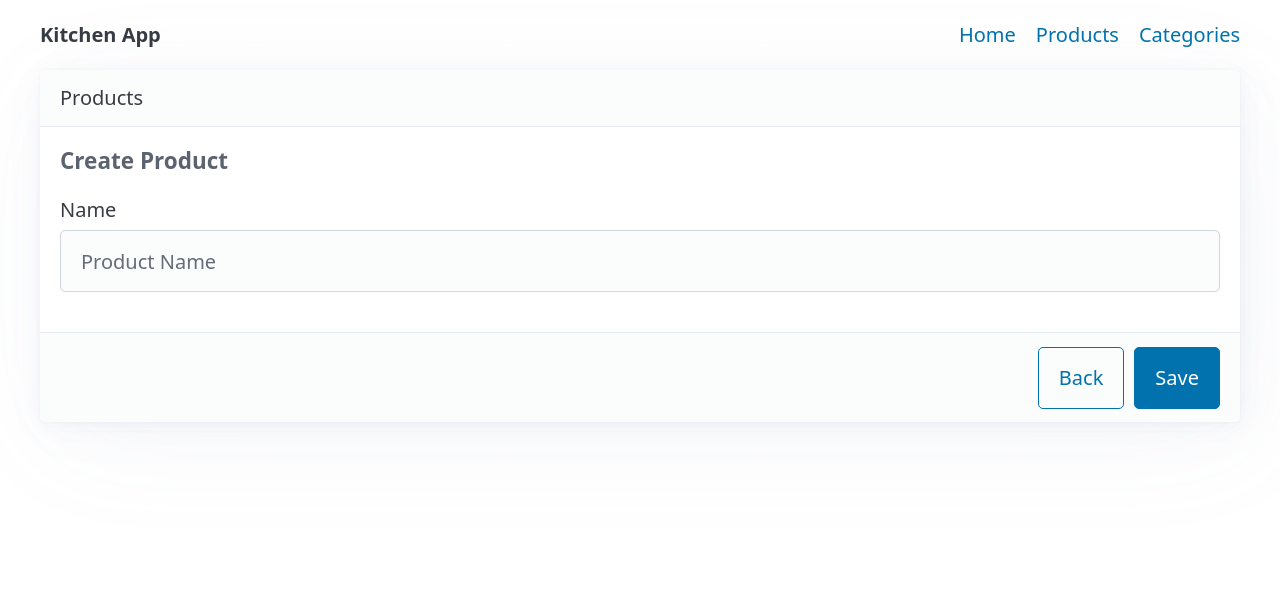
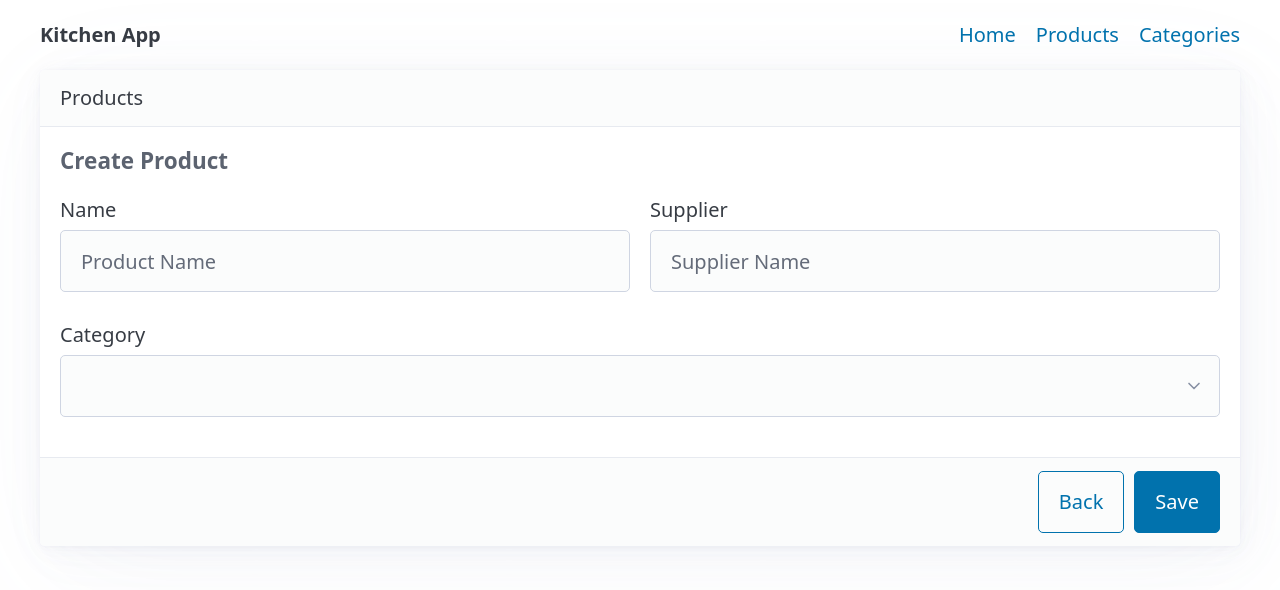
Before and after one commit to danielschmitz/kitchen-app-book, a Vue app: page /products/create in a window 1280 px wide. Shown: the top 590 px of the page. Built offline with nearby package versions, Linux system fonts and the light colour scheme; data requests are answered from the project's data file.

Commit message:
Create product

```diff
--- a/db.json
+++ b/db.json
@@ -1,58 +1,70 @@
 {
   "categories": [
     {
-        "id": 1,
+      "id": "1",
       "name": "Meat"
     },
     {
-        "id": 2,
+      "id": "2",
       "name": "Vegetables"
     },
     {
-        "id": 3,
+      "id": "3",
       "name": "Dairy"
     }
   ],
   "products": [
     {
-        "id": 101,
+      "id": "1",
       "name": "Beef",
       "supplier": "Maranata",
       "categoryId": 1
     },
     {
-        "id": 102,
+      "id": "2",
       "name": "Tomatoes",
       "supplier": "",
       "categoryId": 2
     },
     {
-        "id": 103,
+      "id": "3",
       "name": "Milk",
       "supplier": "Happy Coat",
       "categoryId": 3
+    },
+    {
+      "id": "7edb",
+      "name": "foo",
+      "supplier": "bar",
+      "categoryId": 0
+    },
+    {
+      "id": "1d2f",
+      "name": "foo",
+      "supplier": "bar",
+      "categoryId": "3"
     }
   ],
   "stock": [
     {
-        "id": 1001,
-        "productId": 101,
+      "id": "1",
+      "productId": 1,
       "quantity": 50,
       "expires": "2023-08-31",
       "price": 10.99,
       "added": "2023-08-01"
     },
     {
-        "id": 1002,
-        "productId": 102,
+      "id": "2",
+      "productId": 2,
       "quantity": 100,
       "expires": "2023-08-25",
       "price": 2.49,
       "added": "2023-08-02"
     },
     {
-        "id": 1003,
-        "productId": 103,
+      "id": "3",
+      "productId": 1,
       "quantity": 20,
       "expires": "2023-09-10",
       "price": 1.99,
--- a/src/services/ProductService.ts
+++ b/src/services/ProductService.ts
@@ -1,16 +1,18 @@
+import type { Category } from './CategoryService'
 import HttpService from './HttpService'
 
 export interface Product {
   id?: number
   name: string,
   supplier?:string,
-  categoryId:number
+  categoryId:number,
+  category?:Category
 }
 
 const URI = '/products'
 
 export const ProductService = {
-  getAll: async (): Promise<Product[]> => (await HttpService.get(URI)).data,
+  getAll: async (): Promise<Product[]> => (await HttpService.get(URI+"?_embed=category")).data,
   get: async (id:any): Promise<Product> => (await HttpService.get(URI + '/' + id)).data,
   create: async (product: Product): Promise<Product> =>
     (await HttpService.post(URI, product)).data,
--- a/src/views/products/CreateView.vue
+++ b/src/views/products/CreateView.vue
@@ -1,82 +1,56 @@
 <script setup lang="ts">
 import router from '@/router'
 import { ProductService, type Product } from '@/services/ProductService'
-import { ref, reactive } from 'vue'
+import { ref, reactive, onMounted } from 'vue'
+import { Category, CategoryService } from '../../services/CategoryService';
 
 const form = ref<Product>({
-  name: ''
+  name: '',
+  supplier: '',
+  categoryId: 0
 })
 
-interface FormValidation {
-  valid: boolean
-  name: {
-    valid: boolean
-    empty: boolean
-    minLength: boolean
-  }
-}
 
-// fv = formValidation
-const fv = ref<FormValidation>({
-  valid: true,
-  name: {
-    valid: true,
-    empty: false,
-    minLength: false
-  }
+const loading = ref<boolean>(false)
+const categories = ref<Category[]>([])
+
+onMounted(async () => {
+  categories.value = await CategoryService.getAll()
 })
 
-const loading = ref<boolean>(false)
-
-const validate = () => {
-  fv.value.valid = true
-  fv.value.name.valid = true
-  fv.value.name.empty = false
-  fv.value.name.minLength = false
-  if (form.value.name === '') {
-    fv.value.valid = false
-    fv.value.name.valid = false
-    fv.value.name.empty = true
-  }
-  if (form.value.name.trim() === '') {
-    fv.value.valid = false
-    fv.value.name.valid = false
-    fv.value.name.empty = true
-  }
-  if (fv.value.valid && form.value.name.length<2){
-    fv.value.valid = false
-    fv.value.name.valid = false
-    fv.value.name.minLength = true
-  }
-  return fv.value.valid
-}
-
 const save = async () => {
-  if (validate()) {
   loading.value = true
   const result = await ProductService.create(form.value)
   console.log('product created', result)
   loading.value = false
   router.push('/products')
 }
-}
 </script>
 <template>
   <h5>Create Product</h5>
   <form>
+    <div class="grid">
+      <div>
         <label>
           Name
-      <input
-        name="name"
-        type="text"
-        v-model="form.name"
-        placeholder="Product Name"
-        required
-        :aria-invalid="!fv.name.valid||undefined"
-      />
-      <small v-if="fv.name.empty"> Can't be empty </small>
-      <small v-if="fv.name.minLength"> Too short! </small>
+          <input name="name" type="text" v-model="form.name" placeholder="Product Name" required />
         </label>
+      </div>
+      <div>
+        <label>
+          Supplier
+          <input name="name" type="text" v-model="form.supplier" placeholder="Supplier Name" required />
+        </label>
+      </div>
+    </div>
+    <div>
+      <label>
+        Category
+      <select name="categories" aria-label="Select category..." v-model="form.categoryId" required>
+        <option v-for="category in categories" :key="category.id" :value="category.id">{{ category.name }}</option>
+      </select>
+    </label>
+    </div>
   </form>
   <footer>
     <router-link to="/products"><button class="outline">Back</button></router-link>
--- a/src/views/products/EditView.vue
+++ b/src/views/products/EditView.vue
@@ -6,7 +6,9 @@ import { useRoute } from 'vue-router'
 
 const form = ref<Product>({
   id: 0,
-  name: ''
+  name: '',
+  supplier: '',
+  categoryId: 0
 })
 
 const route = useRoute()
--- a/src/views/products/ListView.vue
+++ b/src/views/products/ListView.vue
@@ -14,11 +14,24 @@ onMounted(async () => {
 <template>
   <div>
     <progress v-if="loading" />
-    <ul v-else>
-      <li v-for="product in products" :key="product.id">
-        <router-link :to="`/products/edit/${product.id}`">{{ product.name }}</router-link>
-      </li>
-    </ul>
+    <table v-else>
+      <thead>
+        <tr>
+          <th scope="col">Id</th>
+          <th scope="col">Product</th>
+          <th scope="col">Supplier</th>
+          <th scope="col">Category</th>
+        </tr>
+      </thead>
+      <tbody>
+        <tr v-for="product in products" :key="product.id">
+          <th>{{ product.id }}</th>
+          <td>{{ product.name }}</td>
+          <td>{{ product.supplier }}</td>
+          <td>{{ product.category?.name }}</td>
+        </tr>
+      </tbody>
+    </table>
   </div>
   <footer>
     <router-link to="/products/create"><button>New</button></router-link>
```
Lines whose indentation alone changed are shown as unchanged.
